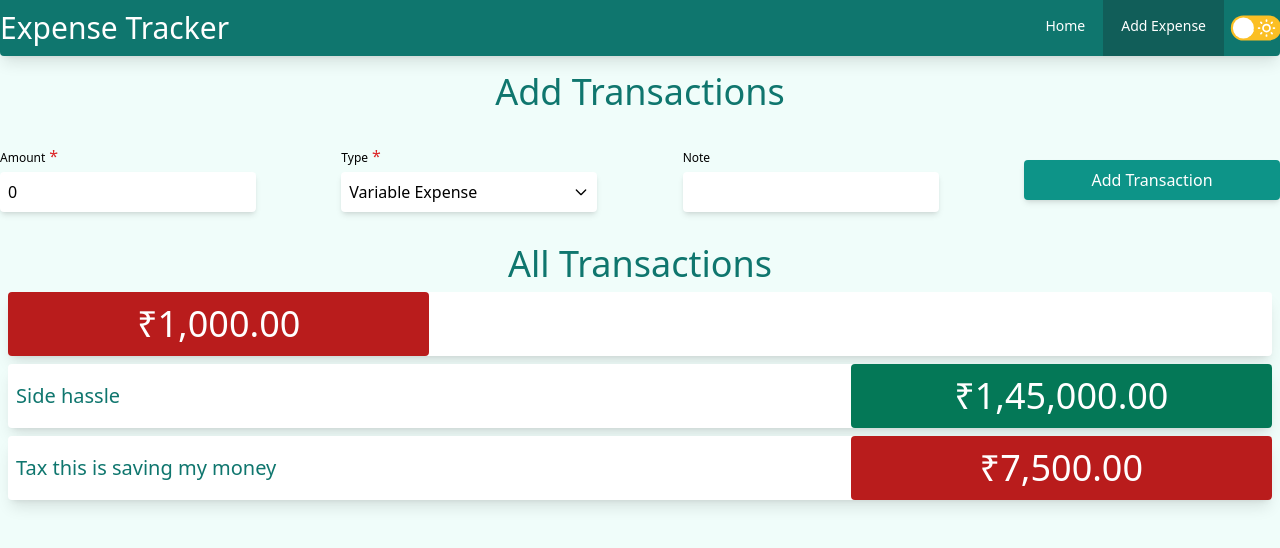
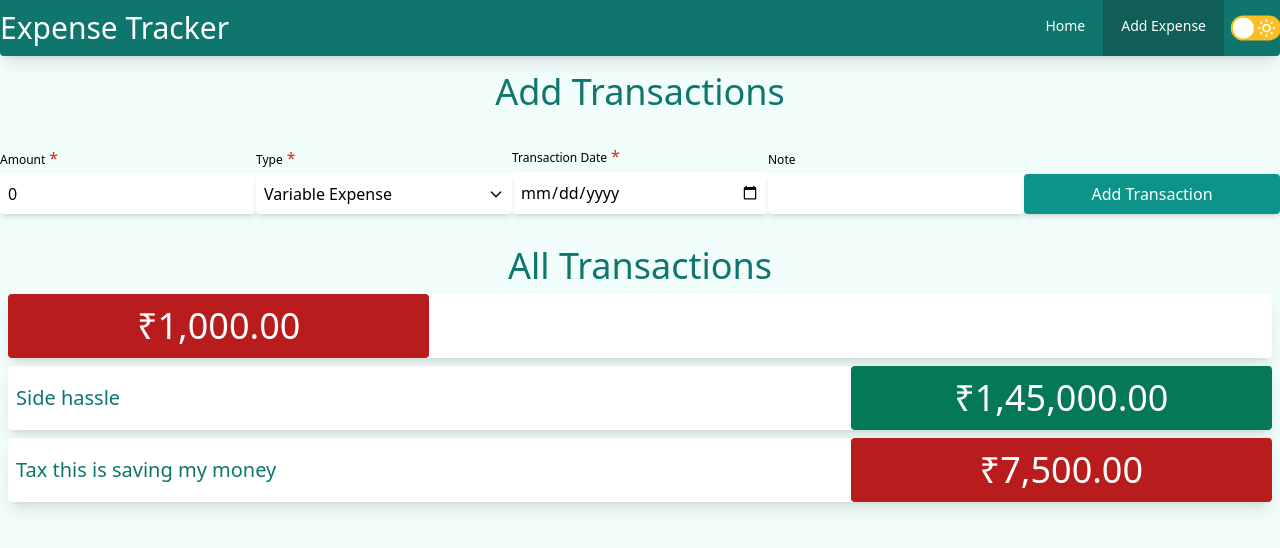
Before and after one commit to shashankshetty1996/expense-tracker-next, a Next.js app: page /transactions/add in a window 1280 px wide. Shown: the top 548 px of the page. Built offline with nearby package versions, Linux system fonts and the light colour scheme.

Commit message:
Add transaction Date picker addition

```diff
--- /dev/null
+++ b/modules/core/date-picker/DatePicker.tsx
@@ -0,0 +1,59 @@
+import { forwardRef, ChangeEvent } from 'react';
+import { Control, useController } from 'react-hook-form';
+import { getFormattedDatePickerValue } from '../../../utilities/helpers/date';
+
+interface DatePickerProps {
+  value: Date;
+  onChange: (updatedDate: Date) => void;
+}
+
+function DatePickerComp(props: DatePickerProps, ref) {
+  const { value, onChange } = props;
+  const inputValue = getFormattedDatePickerValue(value);
+
+  const changeHandler = (event: ChangeEvent<HTMLInputElement>) => {
+    const {
+      target: { value: updatedValue }
+    } = event;
+    onChange(new Date(updatedValue));
+  };
+
+  return (
+    <input
+      ref={ref}
+      className="w-full p-2 dark:bg-stone-600 rounded shadow-md outline-none"
+      type="date"
+      value={inputValue}
+      onChange={e => changeHandler(e)}
+    />
+  );
+}
+
+const DatePicker = forwardRef(DatePickerComp);
+
+interface ControlledDatePickerProps {
+  name: string;
+  control: Control;
+  defaultValue?: Date;
+  isRequired?: boolean;
+}
+
+const ControlledDatePicker = (props: ControlledDatePickerProps) => {
+  const { name, control, defaultValue, isRequired, ...rest } = props;
+
+  const compDefaultValue =
+    defaultValue && getFormattedDatePickerValue(defaultValue);
+
+  const {
+    field: { ref, value, onChange }
+  } = useController({
+    name,
+    control,
+    defaultValue: compDefaultValue
+  });
+
+  return <DatePicker ref={ref} value={value} onChange={onChange} {...rest} />;
+};
+
+export { ControlledDatePicker };
+export default DatePicker;
--- a/modules/core/index.ts
+++ b/modules/core/index.ts
@@ -1,4 +1,8 @@
 export { default as Button } from './button/Button';
+export {
+  default as DatePicker,
+  ControlledDatePicker
+} from './date-picker/DatePicker';
 export { default as Dropdown, ControlledDropdown } from './dropdown/Dropdown';
 export { default as FormElement } from './formElement/FormElement';
 export { default as Input, ControlledInput } from './input/Input';
--- a/pages/transactions/add.tsx
+++ b/pages/transactions/add.tsx
@@ -7,7 +7,8 @@ import {
   Button,
   FormElement,
   ControlledInput,
-  ControlledDropdown
+  ControlledDropdown,
+  ControlledDatePicker
 } from '../../modules/core';
 import { TransactionType } from '../../utilities/helpers/enums';
 import { getPaymentMode } from '../../utilities/helpers/utils';
@@ -21,7 +22,11 @@ const transactionTypeOptions = [
   { label: 'Variable Expense', value: TransactionType.VARIABLE_EXPENSE }
 ];
 
-const fields = {
+type Key = string;
+type Fields = {
+  [key: Key]: { key: Key; label: string; isRequired: boolean };
+};
+const fields: Fields = {
   amount: {
     key: 'amount',
     label: 'Amount',
@@ -32,6 +37,11 @@ const fields = {
     label: 'Type',
     isRequired: true
   },
+  date: {
+    key: 'date',
+    label: 'Transaction Date',
+    isRequired: true
+  },
   note: {
     key: 'note',
     label: 'Note',
@@ -39,10 +49,12 @@ const fields = {
   }
 };
 
-const defaultValue = {
+type DefaultValue = { [fieldKey: Key]: any };
+const defaultValue: DefaultValue = {
   [fields.amount.key]: 0,
   [fields.type.key]: TransactionType.VARIABLE_EXPENSE,
-  [fields.note.key]: ''
+  [fields.note.key]: '',
+  [fields.date.key]: new Date()
 };
 
 interface IAddTransition {
@@ -93,7 +105,7 @@ export default function AddTransition(props: IAddTransition) {
         <h1 className="text-2xl md:text-4xl text-center text-teal-700 dark:text-slate-100 mt-4">
           Add Transactions
         </h1>
-        <form className="flex flex-col md:flex-row justify-between items-center my-6 mx-4 md:mx-0">
+        <form className="flex flex-col md:flex-row justify-between items-center md:items-end my-6 mx-4 md:mx-0">
           <FormElement
             label={fields.amount.label}
             isRequired={fields.amount.isRequired}
@@ -118,6 +130,17 @@ export default function AddTransition(props: IAddTransition) {
               options={transactionTypeOptions}
               defaultValue={defaultValue[fields.type.key]}
               isRequired={fields.type.isRequired}
+            />
+          </FormElement>
+          <FormElement
+            label={fields.date.label}
+            isRequired={fields.date.isRequired}
+            error={errors[fields.date.key]?.message}
+          >
+            <ControlledDatePicker
+              name={fields.date.key}
+              control={control}
+              defaultValue={defaultValue[fields.date.key]}
             />
           </FormElement>
           <FormElement
@@ -160,6 +183,7 @@ export default function AddTransition(props: IAddTransition) {
   );
 }
 
+// TODO; This is temp... we'll setup whole backend info and flow it.
 export const getServerSideProps = async () => {
   try {
     const response = await fetch('http://localhost:3000/api/transactions/');
--- /dev/null
+++ b/utilities/helpers/date.ts
@@ -0,0 +1,16 @@
+export const getFormattedDatePickerValue = (date: Date) => {
+  if (!(date instanceof Date)) {
+    return date;
+  }
+  const localDate = date.toLocaleDateString();
+
+  const result = localDate.split('/').reduce((acc, section, index) => {
+    if (index === 0) {
+      return section;
+    }
+    acc = `${section}-${acc}`;
+    return acc;
+  }, '');
+
+  return result;
+};
```
